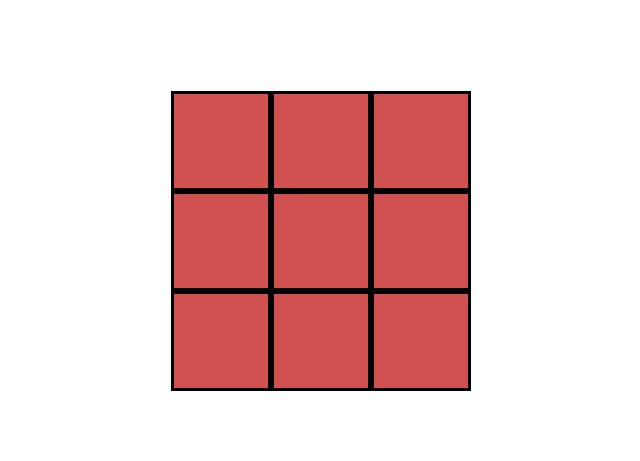
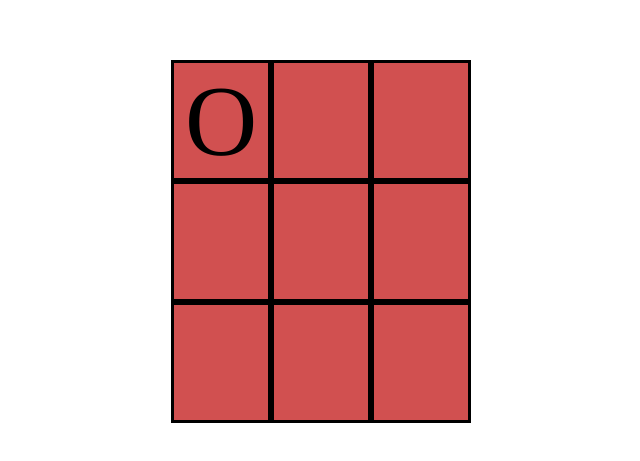
Before and after one commit to smmuirhead100/Tic-Tac-Toe, a plain HTML site: page index.html in a window 1280 px wide. Shown: the part 167-628 px from the top of the page, without its empty margins (319-959 px from the left). Drawn offline with Linux system fonts and the light colour scheme.

Commit message:
debug grid display

```diff
--- a/index.html
+++ b/index.html
@@ -12,7 +12,7 @@
     <header></header>
     <main>
         <div class="container">
-            <div class="space1"></div>
+            <div class="space1">O</div>
             <div class="space2"></div>
             <div class="space3"></div>
             <div class="space4"></div>
--- a/style.css
+++ b/style.css
@@ -12,10 +12,12 @@ main {
     grid-template-columns: 1fr 1fr 1fr;
     grid-template-rows: 1fr 1fr 1fr;
     width: clamp(100px, 300px, 500px);
-    height: clamp(100px, 300px, 500px);
+    height: clamp(fit-content, 300px, fit-content);
 }
 
 .container div {
     border: 3px;
     border-style: solid;
+    text-align: center;
+    font-size: 100px;
 }
```
